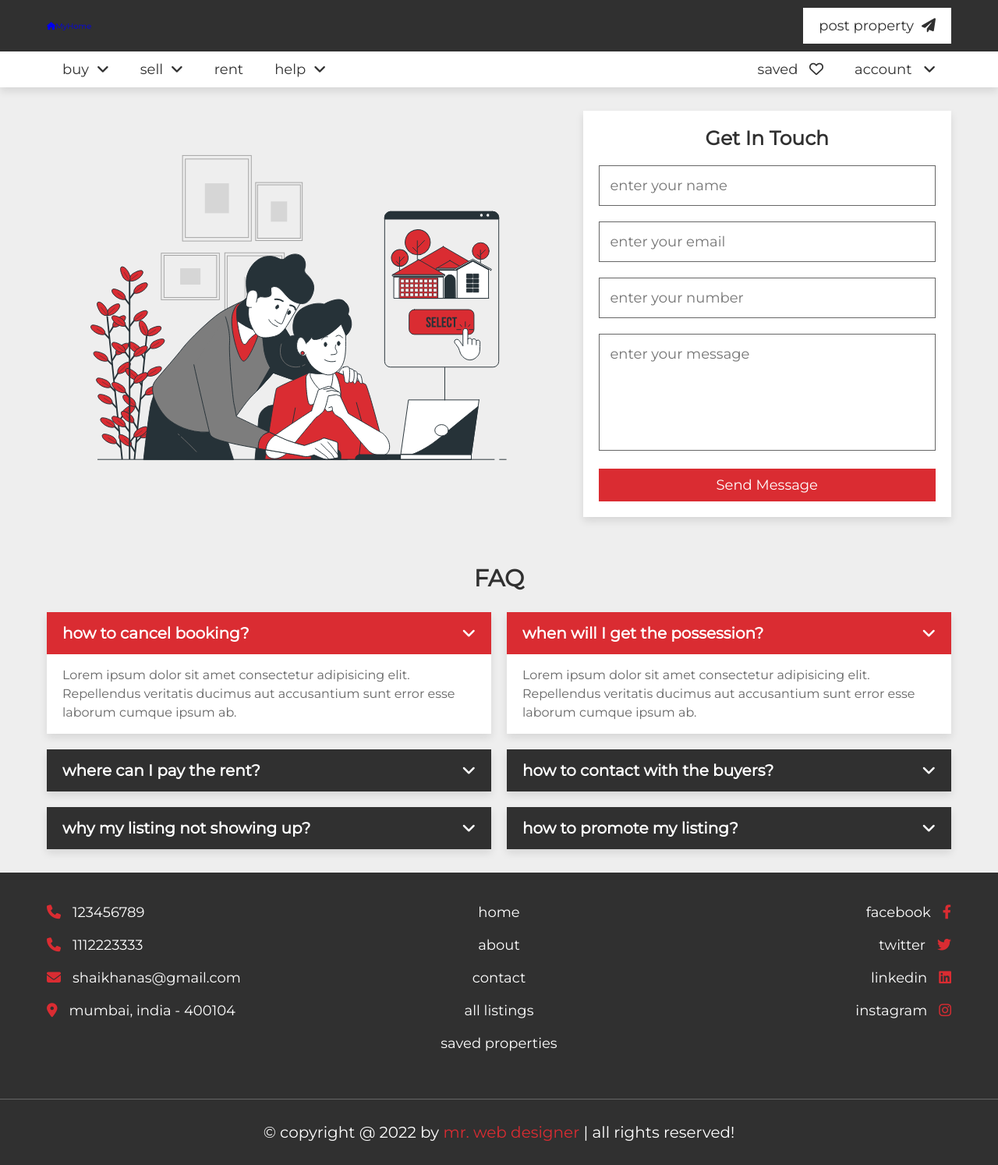
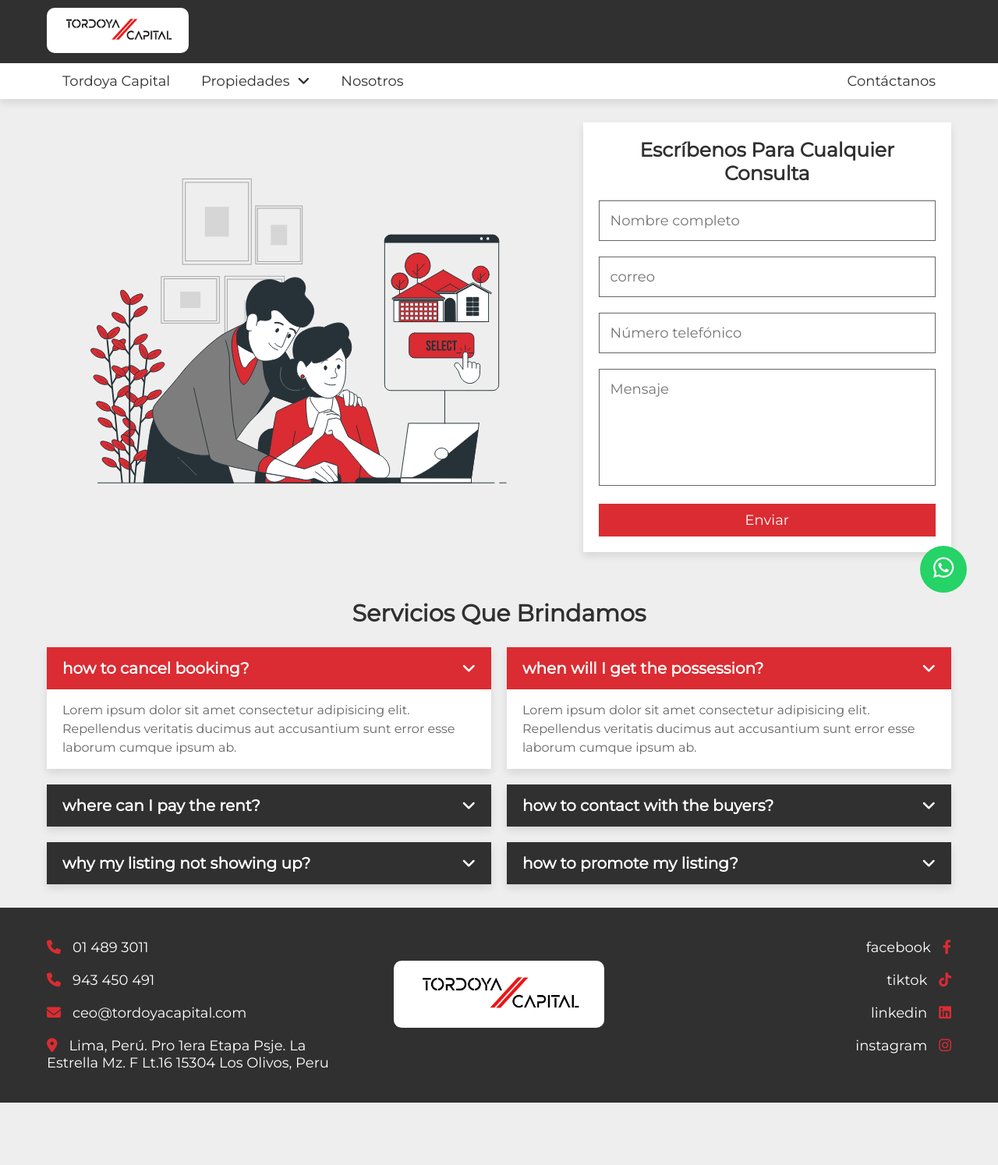
Before and after one commit to christianTordoya03/web-2023-tc, a plain HTML site: page contact.html in a window 1280 px wide. Shown: the whole page at 78% size. After the commit the page ends 1414 px from the top, so only its background shows below. Drawn offline with Linux system fonts and the light colour scheme.

Commit message:
adavance

```diff
--- a/contact.html
+++ b/contact.html
@@ -4,7 +4,8 @@
       <meta charset="UTF-8">
       <meta http-equiv="X-UA-Compatible" content="IE=edge">
       <meta name="viewport" content="width=device-width, initial-scale=1.0">
-   <title>Contact Us</title>
+      <link href="images/favicon-32x32.png" rel="icon">
+      <title>Tordoya capital</title>
 
       <!-- font awesome cdn link  -->
       <link rel="stylesheet" href="https://cdnjs.cloudflare.com/ajax/libs/font-awesome/6.2.0/css/all.min.css">
@@ -21,58 +22,35 @@
 
       <nav class="navbar nav-1">
          <section class="flex">
-         <a href="home.html" class="logo"><i class="fas fa-house"></i>MyHome</a>
-
-         <ul>
-            <li><a href="#">post property<i class="fas fa-paper-plane"></i></a></li>
-         </ul>
+            <a href="home.html" class="logo"><img class="imagen" src="images/2.png" alt="logo"></a>
          </section>
       </nav>
 
       <nav class="navbar nav-2">
          <section class="flex">
             <div id="menu-btn" class="fas fa-bars"></div>
-
+            <a href="https://wa.me/51943450491" class="whatsapp" target="_blank"><i class="fab fa-whatsapp whatsapp-icon"></i></a>
             <div class="menu">
                <ul>
-               <li><a href="#">buy<i class="fas fa-angle-down"></i></a>
+                  <li><a href="home.html">Tordoya Capital</a>
+                  </li>
+
+                  <li><a href="#">Propiedades<i class="fas fa-angle-down"></i></a>
                      <ul>
-                     <li><a href="#">house</a></li>
-                     <li><a href="#">flat</a></li>
-                     <li><a href="#">shop</a></li>
-                     <li><a href="#">ready to move</a></li>
-                     <li><a href="#">furnished</a></li>
+                        <li><a href="listings.html">Venta</a></li>
+                        <li><a href="listings.html">Alquiler</a></li>
                      </ul>
                   </li>
-               <li><a href="#">sell<i class="fas fa-angle-down"></i></a>
-                  <ul>
-                     <li><a href="#">post property</a></li>
-                     <li><a href="#">dashboard</a></li>
-                  </ul>
-               </li>
-               <li><a href="#">rent</a>
-                  <ul>
-                     <li><a href="#">house</a></li>
-                     <li><a href="#">flat</a></li>
-                     <li><a href="#">shop</a></li>
-                  </ul>
-               </li>
-               <li><a href="#">help<i class="fas fa-angle-down"></i></a>
-                  <ul>
-                     <li><a href="about.html">about us</a></i></li>
-                     <li><a href="contact.html">contact us</a></i></li>
-                     <li><a href="contact.html#faq">FAQ</a></i></li>
-                  </ul>
+                  <li><a href="about.html">Nosotros</i></a>
                   </li>
                </ul>
             </div>
 
             <ul>
-            <li><a href="#">saved <i class="far fa-heart"></i></a></li>
-            <li><a href="#">account <i class="fas fa-angle-down"></i></a>
+               <li><a href="contact.html">Contáctanos</i></a>
                   <ul>
-                  <li><a href="login.html">login</a></li>
-                  <li><a href="register.html">register</a></li>
+                     <li><a href="https://wa.me/51943450491" target="_blank" class="btn btn-primary mr-3 d-none d-lg-block">WhatsApp <i class="fab fa-whatsapp"></i></a></li>
+                     <li><a href="contact.html">Correo</i></a></li>
                   </ul>
                </li>
             </ul>
@@ -83,6 +61,7 @@
 
    <!-- header section ends -->
 
+
 <!-- contact section starts  -->
 
 <section class="contact">
@@ -91,13 +70,13 @@
       <div class="image">
          <img src="images/contact-img.svg" alt="">
       </div>
-      <form action="" method="post">
-         <h3>get in touch</h3>
-         <input type="text" name="name" required maxlength="50" placeholder="enter your name" class="box">
-         <input type="email" name="email" required maxlength="50" placeholder="enter your email" class="box">
-         <input type="number" name="number" required maxlength="10" max="9999999999" min="0" placeholder="enter your number" class="box">
-         <textarea name="message" placeholder="enter your message" required maxlength="1000" cols="30" rows="10" class="box"></textarea>
-         <input type="submit" value="send message" name="send" class="btn">
+      <form method="POST" action="https://formsubmit.co/ceo@tordoyacapital.com">
+         <h3>Escríbenos para cualquier consulta</h3>
+         <input type="text" name="name" required maxlength="50" placeholder="Nombre completo" class="box">
+         <input type="email" name="email" required maxlength="50" placeholder="correo" class="box">
+         <input type="number" name="number" required maxlength="10" max="9999999999" min="0" placeholder="Número telefónico" class="box">
+         <textarea name="message" placeholder="Mensaje" required maxlength="1000" cols="30" rows="10" class="box"></textarea>
+         <input type="submit" value="Enviar" name="send" class="btn">
       </form>
    </div>
 
@@ -109,7 +88,7 @@
 
 <section class="faq" id="faq">
 
-   <h1 class="heading">FAQ</h1>
+   <h1 class="heading">Servicios que Brindamos</h1>
 
    <div class="box-container">
 
@@ -148,16 +127,6 @@
 </section>
 
 <!-- faq section ends -->
-
-
-
-
-
-
-
-
-
-
 <!-- footer section starts  -->
 
 <footer class="footer">
@@ -165,32 +134,25 @@
    <section class="flex">
 
       <div class="box">
-         <a href="tel:1234567890"><i class="fas fa-phone"></i><span>123456789</span></a>
-         <a href="tel:1112223333"><i class="fas fa-phone"></i><span>1112223333</span></a>
-         <a href="mailto:shaikhanas@gmail.com"><i class="fas fa-envelope"></i><span>shaikhanas@gmail.com</span></a>
-         <a href="#"><i class="fas fa-map-marker-alt"></i><span>mumbai, india - 400104</span></a>
+         <a href="#flex"><i class="fas fa-phone"></i><span>01 489 3011</span></a>
+         <a href="#flex"><i class="fas fa-phone"></i><span>943 450 491</span></a>
+         <a href="#flex"><i class="fas fa-envelope"></i><span>ceo@tordoyacapital.com</span></a>
+         <a href="#flex"><i class="fas fa-map-marker-alt"></i><span>Lima, Perú. Pro 1era Etapa Psje. La Estrella Mz. F Lt.16 15304 Los Olivos, Peru</span></a>
       </div>
 
       <div class="box">
-         <a href="home.html"><span>home</span></a>
-         <a href="about.html"><span>about</span></a>
-         <a href="contact.html"><span>contact</span></a>
-         <a href="listings.html"><span>all listings</span></a>
-         <a href="#"><span>saved properties</span></a>
+         <img src="images/2.png" class="imagen2" alt="logo">
       </div>
 
       <div class="box">
-         <a href="#"><span>facebook</span><i class="fab fa-facebook-f"></i></a>
-         <a href="#"><span>twitter</span><i class="fab fa-twitter"></i></a>
-         <a href="#"><span>linkedin</span><i class="fab fa-linkedin"></i></a>
-         <a href="#"><span>instagram</span><i class="fab fa-instagram"></i></a>
+         <a href="https://www.facebook.com/TordoyaCapital/"><span>facebook</span><i class="fab fa-facebook-f"></i></a>
+         <a href="https://www.tiktok.com/@tordoya_capital"><span>tiktok</span><i class="fab fa-tiktok"></i></a>
+         <a href="https://www.linkedin.com/in/tordoya-capital-76755a240/"><span>linkedin</span><i class="fab fa-linkedin"></i></a>
+         <a href="https://www.instagram.com/tordoya_capital/"><span>instagram</span><i class="fab fa-instagram"></i></a>
 
       </div>
 
    </section>
-
-   <div class="credit">&copy; copyright @ 2022 by <span>mr. web designer</span> | all rights reserved!</div>
-
 </footer>
 
 <!-- footer section ends -->
--- a/css/style.css
+++ b/css/style.css
@@ -9,6 +9,7 @@
    --border:.1rem solid var(--light-color);
    --box-shodow:0 .5rem 1rem rgba(0,0,0,.1);
 }
+
 
 *{
    font-family: 'Montserrat', sans-serif;
@@ -53,6 +54,24 @@ section{
    max-width: 1200px;
    margin: 0 auto;
 }
+
+.whatsapp {
+   position:fixed;
+   width:60px;
+   height:60px;
+   bottom:40px;
+   right:40px;
+   background-color:#25d366;
+   color:#FFF;
+   border-radius:50px;
+   text-align:center;
+   font-size:30px;
+   z-index:100;
+ }
+
+ .whatsapp-icon {
+   margin-top:13px;
+ }
 
 .heading{
    text-align: center;
@@ -230,6 +249,12 @@ section{
    color: var(--light-color);
    font-size: 1.7rem;
    padding-top: 1rem;
+}
+
+input[type=number]::-webkit-inner-spin-button,
+input[type=number]::-webkit-outer-spin-button {
+  -webkit-appearance: none;
+  margin: 0;
 }
 
 .home .center form .box p span{
```
Also changed, not shown: about.html (+24 -62 lines), home.html (+16 -19 lines), listings.html (+24 -65 lines), images/favicon-32x32.png (added). Lines whose indentation alone changed are shown as unchanged.
